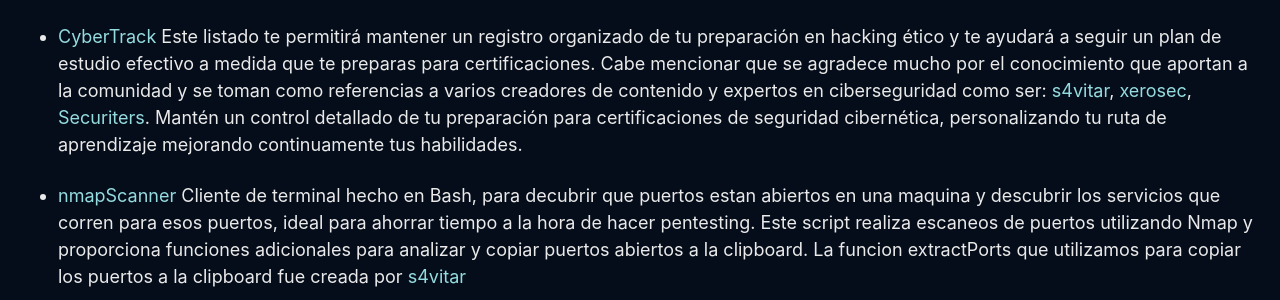
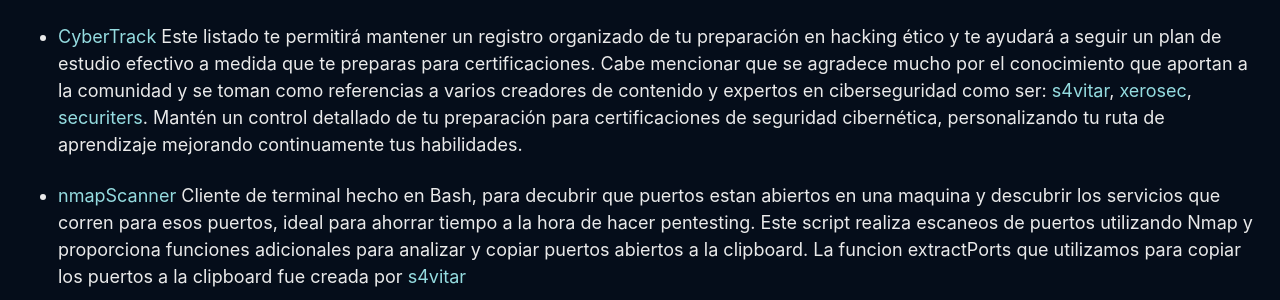
Before and after one commit to ewor01/ewor01.github.io, a Jekyll site: the page built from _pages/about.md, in a window 1280 px wide and 900 px high, scrolled down 8664 px. Shown: the part 153-453 px from the top of the window. Built offline with Jekyll 4.4.1, drawn with Linux system fonts in a browser that asks for light colours; cached includes are drawn as plain includes; a script that is not in the unit is left out.

```diff
--- a/_pages/about.md
+++ b/_pages/about.md
@@ -140,7 +140,7 @@ Creador de las siguientes herramientas:
 
 - [HackNotes](https://ewor01.notion.site/ewor01/Gu-a-por-ewor01-fd09caf6aba74b67b405a9a5bf9644f9) Es una herramienta de productividad diseñada en Notion para simplificar y agilizar el proceso de documentación de tus resoluciones de máquinas y desafíos en plataformas de hacking como: Hack The Box, TryHackMe, Proving Grounds, etc. Esta basada en esta web: [infosecmachines](https://infosecmachines.io/) hecha por: [Javier Molines](https://github.com/JavierMolines), Siguiendo la excelente metodología de nuestro maestro: [s4vitar](https://twitter.com/s4vitar), Esta herramienta es esencial para mantener un registro ordenado y completo de tus actividades de práctica de hacking ético, lo que te permite aprender, mejorar tus habilidades y avanzar en tu carrera de ciberseguridad. ¡Simplifica tu documentación y enfócate en lo que realmente importa: fortalecer tus habilidades de hacking ético! “Happy Hacking”
 
-- [CyberTrack](https://ewor01.notion.site/CyberTrack-by-ewor01-2180be6bb6854b55be9cdcc012f89180) Este listado te permitirá mantener un registro organizado de tu preparación en hacking ético y te ayudará a seguir un plan de estudio efectivo a medida que te preparas para certificaciones.  Cabe mencionar  que se agradece mucho por el conocimiento que aportan a la comunidad y se toman como referencias a varios creadores de contenido y expertos en ciberseguridad como ser: [s4vitar](https://twitter.com/s4vitar), [xerosec](https://twitter.com/xerosec), [Securiters](https://twitter.com/securiters). Mantén un control detallado de tu preparación para certificaciones de seguridad cibernética, personalizando tu ruta de aprendizaje mejorando continuamente tus habilidades.
+- [CyberTrack](https://ewor01.notion.site/CyberTrack-by-ewor01-2180be6bb6854b55be9cdcc012f89180) Este listado te permitirá mantener un registro organizado de tu preparación en hacking ético y te ayudará a seguir un plan de estudio efectivo a medida que te preparas para certificaciones.  Cabe mencionar  que se agradece mucho por el conocimiento que aportan a la comunidad y se toman como referencias a varios creadores de contenido y expertos en ciberseguridad como ser: [s4vitar](https://twitter.com/s4vitar), [xerosec](https://twitter.com/xerosec), [securiters](https://twitter.com/securiters). Mantén un control detallado de tu preparación para certificaciones de seguridad cibernética, personalizando tu ruta de aprendizaje mejorando continuamente tus habilidades.
 
 - [nmapScanner](https://github.com/ewor01/nmapScanner) Cliente de terminal hecho en Bash, para decubrir que puertos estan abiertos en una maquina y descubrir los servicios que corren para esos puertos, ideal para ahorrar tiempo a la hora de hacer pentesting. Este script realiza escaneos de puertos utilizando Nmap y proporciona funciones adicionales para analizar y copiar puertos abiertos a la clipboard. La funcion extractPorts que utilizamos para copiar los puertos a la clipboard fue creada por [s4vitar](https://twitter.com/s4vitar)
 
```
